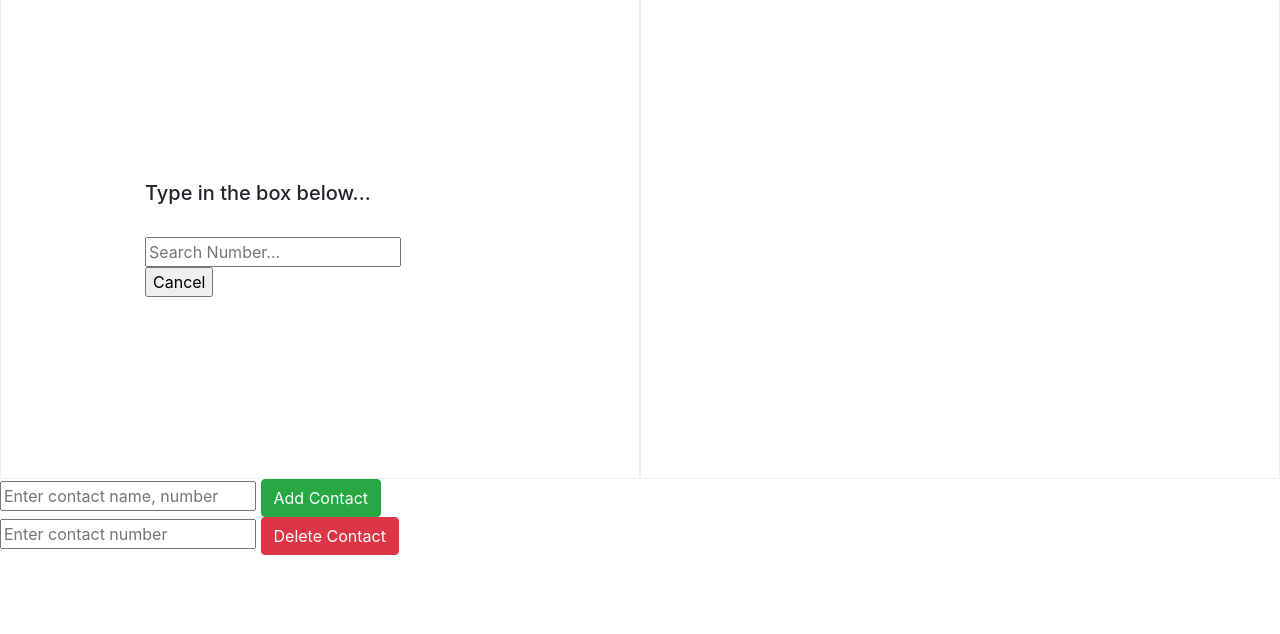
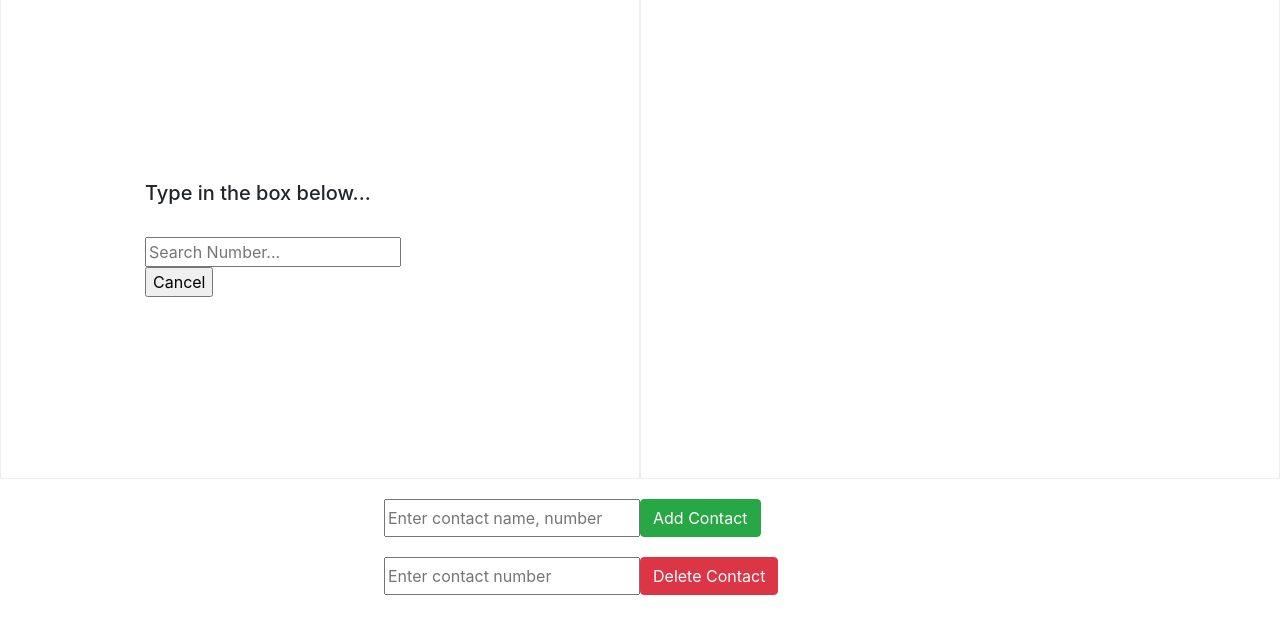
Before and after one commit to Vidit-jindal/Trie, a PHP site: page / in a window 1280 px wide. Shown: the part 62-696 px from the top of the page. Run offline with PHP 8.4, Linux system fonts and the light colour scheme.

Commit message:
Update style.css

```diff
--- a/style.css
+++ b/style.css
@@ -17,3 +17,9 @@ body {
     display: flex;
     margin: 0 auto;
 }
+
+.center_input {
+    width: 40%;
+    display: flex;
+    margin: 20px auto auto;
+}
```
